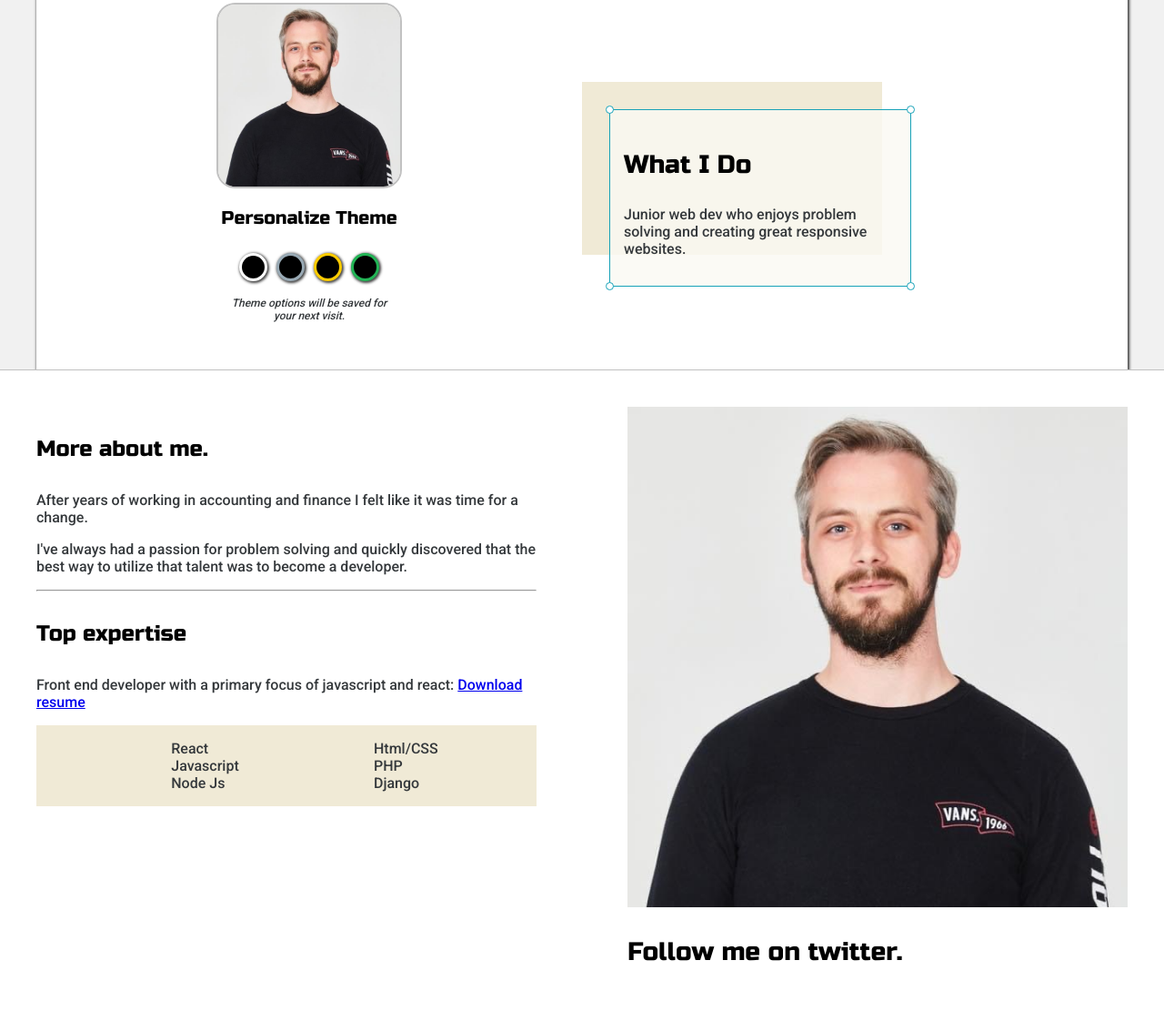
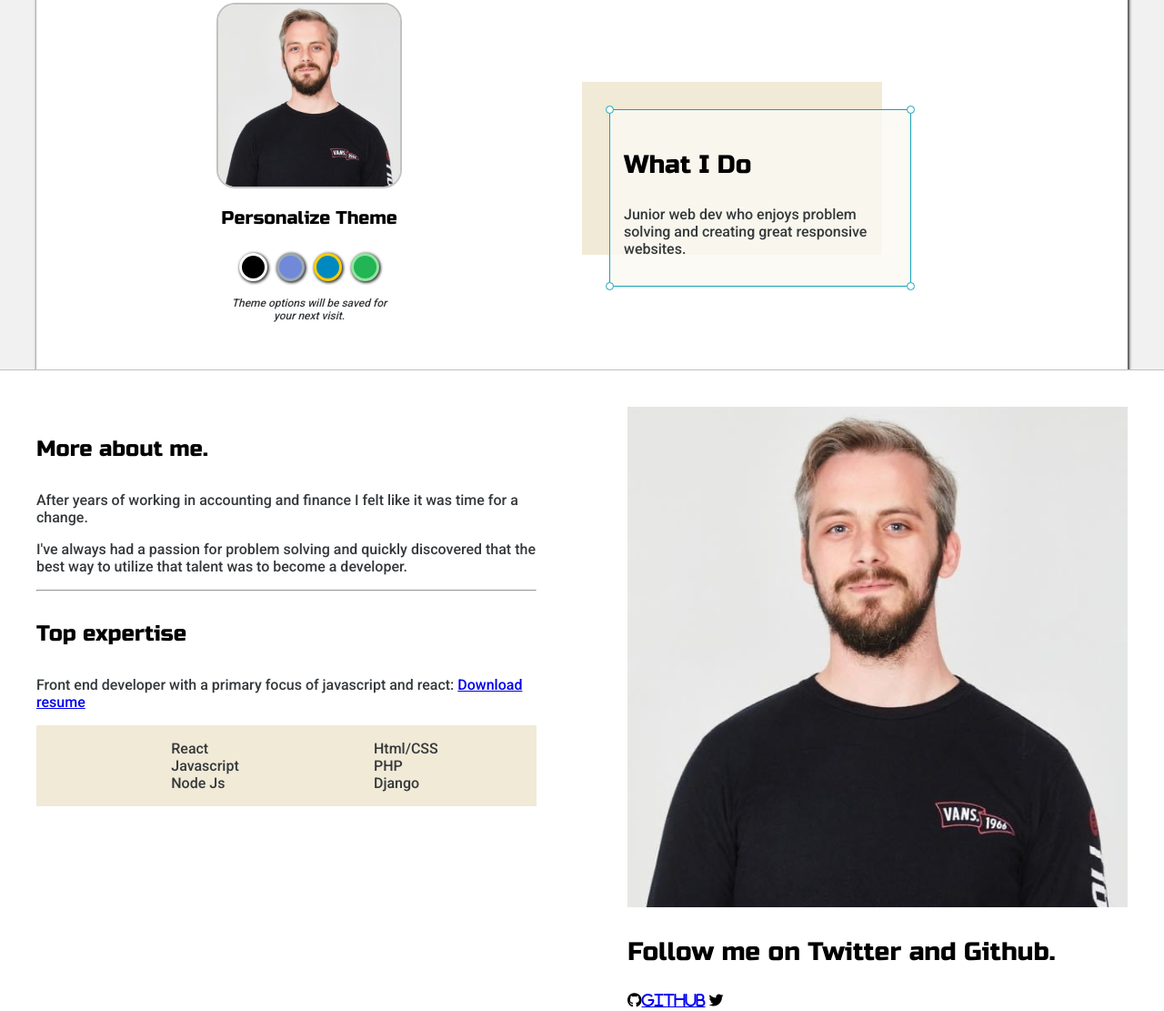
Before and after one commit to dhend595/dhend595.github.io, a plain HTML site: page index.html in a window 1280 px wide. Shown: the part 204-1315 px from the top of the page at 91% size. Drawn offline with Linux system fonts and the light colour scheme.

Commit message:
added github link

```diff
--- a/default.css
+++ b/default.css
@@ -198,14 +198,17 @@ h6 {
 
 #light-theme {
   border-color: #99aab5;
+  background-color: #7289da;
 }
 
 #theme-95 {
   border-color: #ffcc00;
+  background-color: #0089c0;
 }
 
 #theme-hackerman {
-  border-color: #22b455;
+  border-color: #92e5a1;
+  background-color: #22b455;
 }
 
 #setting-note {
--- a/index.html
+++ b/index.html
@@ -91,7 +91,9 @@
 
         <div class="social.links">
           <img src="images/image0.jpeg" id="social-img">
-          <h3>Follow me on twitter.</h3>
+          <h3>Follow me on Twitter and Github.</h3>
+          <i class="fab fa-github"><a href="https://github.com/dhend595">Github</a></i>
+          <i class="fab fa-twitter"></i>
 
         </div>
       </div>
@@ -161,5 +163,7 @@
     </div>
   </section>
 
+  <script src="https://kit.fontawesome.com/5403232231.js" crossorigin="anonymous"></script>
+
 </body>
 </html>
```
Also changed, not shown: post.html (+16 -0 lines).
